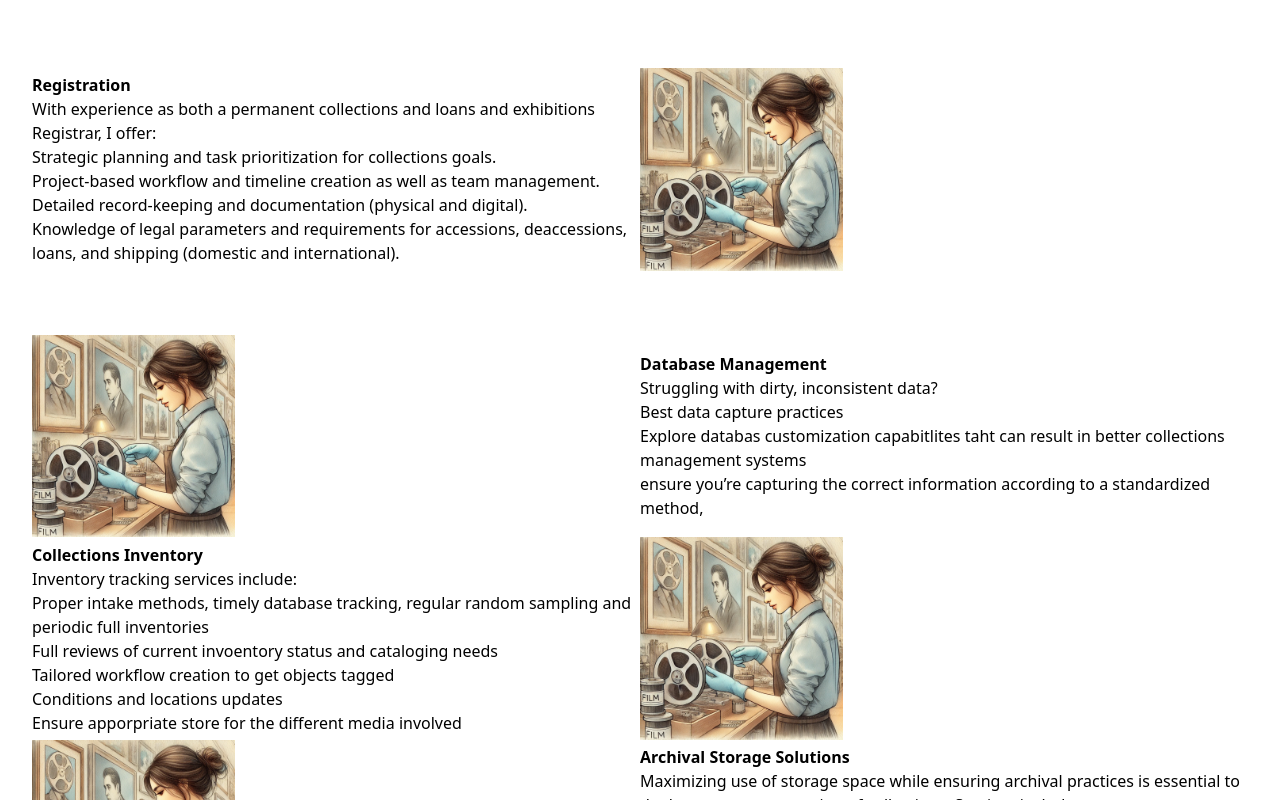
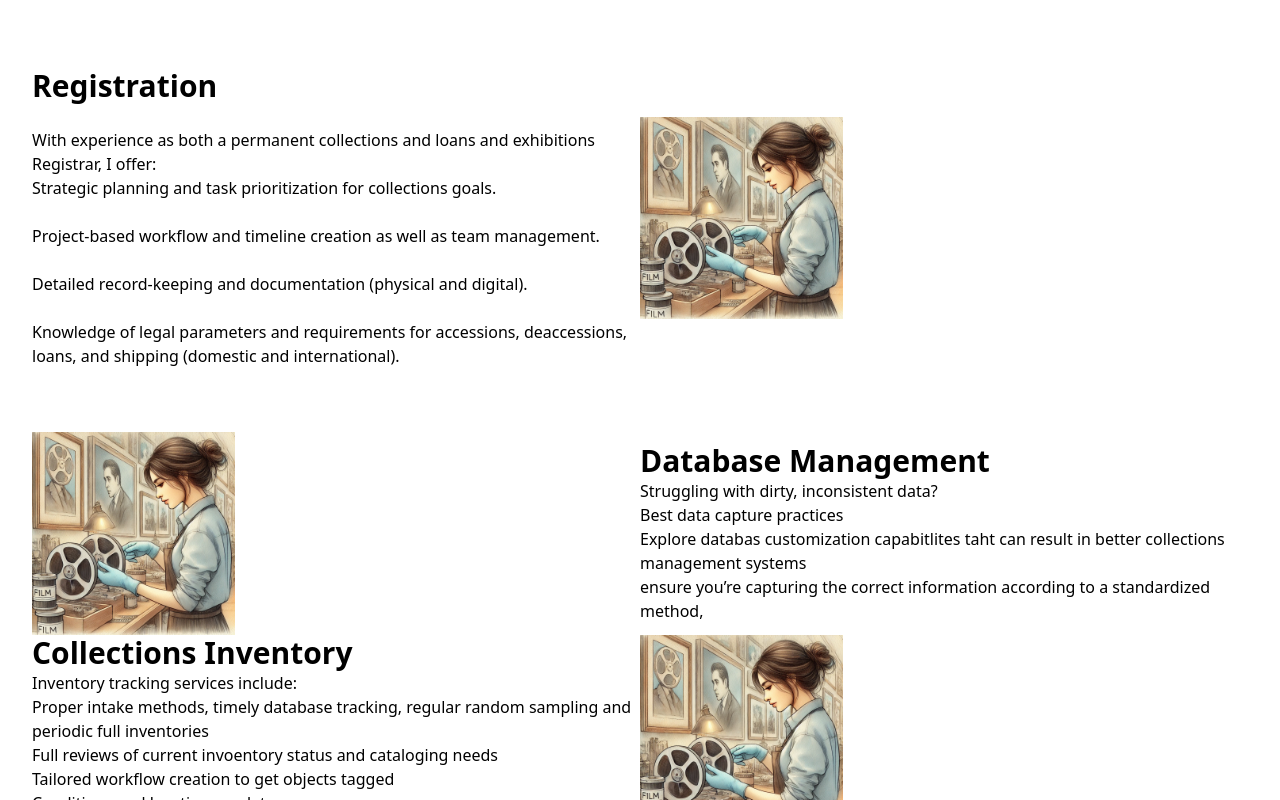
Before and after one commit to headlessflower/jennifer_collections, a Nuxt app: page /services in a window 1280 px wide. Shown: the part 220-1020 px from the top of the page. Built offline with nearby package versions, Linux system fonts and the light colour scheme.

Commit message:
create AppButton; sytled with hover-fill effect

```diff
--- /dev/null
+++ b/components/AppButton.vue
@@ -0,0 +1,24 @@
+<script setup>
+import { useRouter } from "vue-router"
+defineProps({
+  text: String,
+  link: String
+});
+const router = useRouter();
+
+function navigate() {
+  router.push(link);
+}
+</script>
+<template>
+  <div>
+    <div class="relative group inline-block">
+      <button @click='navigate'
+        class="relative z-10 px-6 py-2 font-medium text-black bg-transparent border border-blue-500 rounded-md overflow-hidden">
+        {{ text }}
+      </button>
+      <span
+        class="absolute top-0 left-0 w-full h-full bg-blue-500 transition-transform duration-300 transform scale-x-0 group-hover:scale-x-100 origin-left"></span>
+    </div>
+  </div>
+</template>
--- a/components/AppHero.vue
+++ b/components/AppHero.vue
@@ -14,13 +14,10 @@
         the services I offer. Let me help you address your museum’s
         collections needs!
       </p>
+      <AppButton text="Learn More" link="/services" />
     </div>
     <div class="grid place-items-center">
-            <img
-                src="/archives-hero.webp"
-                alt="Young woman at a table with artifacts"
-                class="w-3/4"
-            />
+      <img src="/archives-hero.webp" alt="Young woman at a table with artifacts" class="w-3/4" />
     </div>
   </div>
 </template>
--- a/nuxt.config.ts
+++ b/nuxt.config.ts
@@ -2,7 +2,7 @@
 export default defineNuxtConfig({
   compatibilityDate: "2024-04-03",
   devtools: { enabled: true },
-  modules: ["@nuxtjs/tailwindcss", "@nuxt/image"],
+  modules: ["@nuxtjs/tailwindcss", "@nuxt/image", "@nuxt/icon"],
   app: {
     pageTransition: { name: "page", mode: "out-in" },
   },
--- a/package.json
+++ b/package.json
@@ -10,6 +10,7 @@
     "postinstall": "nuxt prepare"
   },
   "dependencies": {
+    "@nuxt/icon": "^1.9.0",
     "@nuxt/image": "^1.8.1",
     "@nuxtjs/tailwindcss": "^6.12.2",
     "nuxt": "^3.14.159",
--- a/pages/services.vue
+++ b/pages/services.vue
@@ -5,8 +5,8 @@
     <div>
       <div class="grid grid-cols-2 items-center py-16">
         <div>
-                    <strong>Registration</strong>
-                    <ul>
+          <strong class="text-3xl ">Registration</strong>
+          <ul class="space-y-6 mt-6">
             With experience as both a permanent collections and
             loans and exhibitions Registrar, I offer:
             <li>
@@ -34,7 +34,7 @@
       <div class="grid grid-cols-2 items-center">
         <img src="/archives-2.webp" class="w-1/3" />
         <div>
-                    <strong>Database Management</strong>
+          <strong class="text-3xl">Database Management</strong>
           <ul>
             Struggling with dirty, inconsistent data?
             <li>Best data capture practices</li>
@@ -52,7 +52,7 @@
 
       <div class="grid grid-cols-2 items-center">
         <div>
-                    <strong>Collections Inventory</strong>
+          <strong class="text-3xl">Collections Inventory</strong>
           <ul>
             Inventory tracking services include:
             <li>
@@ -80,7 +80,7 @@
       <div class="grid grid-cols-2 items-center">
         <img src="/archives-2.webp" class="w-1/3" />
         <div>
-                    <strong>Archival Storage Solutions</strong>
+          <strong class="text-3xl">Archival Storage Solutions</strong>
           <ul>
             Maximizing use of storage space while ensuring archival
             practices is essential to the long-term preservation of
```
Also changed, not shown: 1 other file (tests, documents, lock files or other folders). Lines whose indentation alone changed are shown as unchanged.
